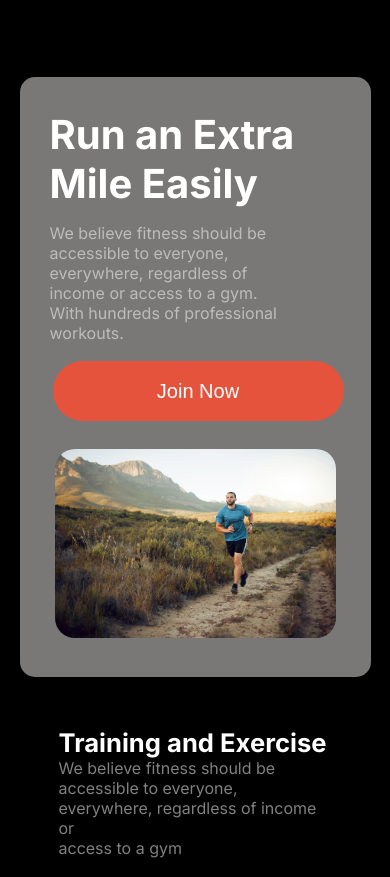
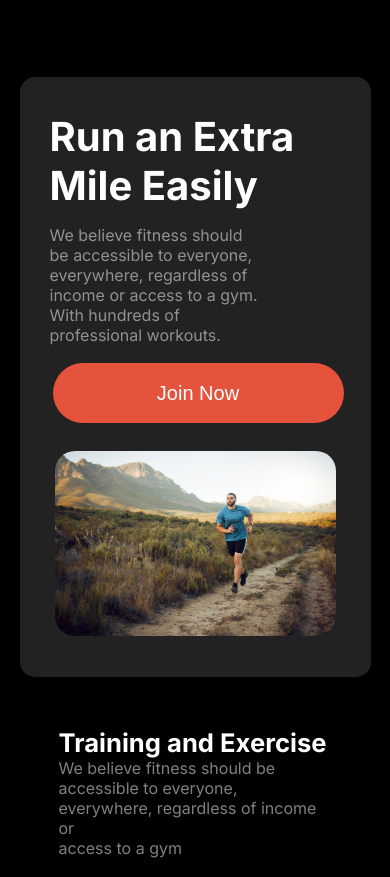
Before and after one commit to sham-im/my-fitness-website, a plain HTML site: page index.html in a window 390 px wide. Shown: the part 2757-3634 px from the top of the page. Drawn offline with Linux system fonts and the light colour scheme; a web font is replaced by a local one.

Commit message:
responsive updated

```diff
--- a/index.css
+++ b/index.css
@@ -115,7 +115,7 @@ nav{
     display: flex;
     /* border: 2px solid red; */
     width: 70%;
-    margin: 60px auto;
+    margin: 60px 0 20px 0;
     justify-content: space-between;
     align-items: center;
 }
@@ -283,27 +283,37 @@ nav{
     height: 300px;
     background-color: #222222;
     border-radius: 15px;
+    margin: 0 auto;
     /* gap: 30px; */
 }
 .run-des{
     display: flex;
     flex-direction: column;
     justify-content: space-between;
-    width: 40%;
+    width: 50%;
     padding: 30px;
+    /* border:2px solid red; */
 
 }
+.des-run-extra{
+    width: 90%;
+}
 .run{
-    width: 60%;
+    width: 50%;
     padding: 20px;
+    /* border:2px solid red; */
+
     /* object-fit: cover; */
 }
 .run img{
     height: 100%;
-    width: 100%;
+    max-width: 100%;
+    float: right;
     border-radius: 20px;
     object-fit: none;
     object-position: 65% 28%;
+    /* border:2px solid red; */
+
 
     /* background-image: url(images/run.jpg);
     background-position: center;
@@ -967,7 +977,6 @@ header{
     align-items: center;
     text-align: left;
     height: 600px;
-    background-color: rgb(122, 120, 118);
     border-radius: 15px;
     /* gap: 30px; */
     padding: 20px;
```
